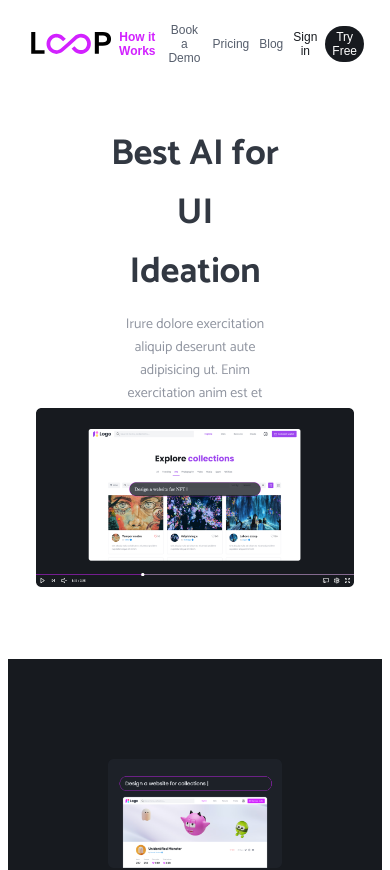
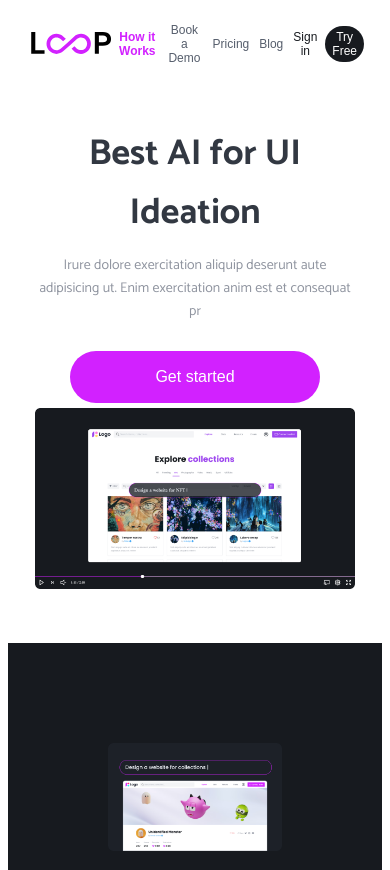
Before and after one commit to mohsinnaqvipro/ai-web, a Next.js app: page / in a window 390 px wide. Shown: the top 870 px of the page. Built offline with nearby package versions, Linux system fonts and the light colour scheme.

Commit message:
some changes

```diff
--- a/src/app/components/Faq/faq.module.css
+++ b/src/app/components/Faq/faq.module.css
@@ -4,6 +4,10 @@
   width: 100%;
   height: auto;
   padding-bottom: var(--faq-mainLayout-Padding);
+}
+.innerLayout {
+  max-width: 1600px;
+  margin: 0 auto;
 }
 
 .mainLayout h2 {
--- a/src/app/components/FeatureImage/featureImage.module.css
+++ b/src/app/components/FeatureImage/featureImage.module.css
@@ -10,12 +10,15 @@
   padding: var(--padding-100);
   max-width: 100vw;
   height: auto;
+  margin: 0 auto;
 }
 
 .innerLayout {
+  max-width: 1600px;
   display: flex;
   justify-content: space-between;
   align-items: center;
+  margin: 0 auto;
 }
 
 .leftLayout {
--- a/src/app/components/FeatureImageTwo/featureImageTwo.module.css
+++ b/src/app/components/FeatureImageTwo/featureImageTwo.module.css
@@ -7,6 +7,15 @@
   background-color: var(--background-color-171a1ff);
   margin: var(--margin-0-63);
   padding: var(--padding-50);
+}
+
+.innerLayout {
+  max-width: 1600px;
+  margin: 0 auto;
+  display: flex;
+  justify-content: center;
+  align-items: center;
+  flex-direction: column;
 }
 
 .featureContainer p {
@@ -27,3 +36,9 @@
   width: var(--width-100-percent);
   height: var(--height-auto);
 }
+
+@media only screen and (max-width: 767px) {
+  .featureContainer {
+    padding: 45px 27px;
+  }
+}
--- a/src/app/components/FeatureImageTwo/index.js
+++ b/src/app/components/FeatureImageTwo/index.js
@@ -1,21 +1,23 @@
-"use client";
+'use client'
 
-import React from "react";
+import React from 'react'
 
-import Button from "@/shared/Button";
-import styles from "./featureImageTwo.module.css";
-import Image from "next/image";
-import featureImage from "@/assets/images/FeatureImage.jpg";
+import Button from '@/shared/Button'
+import styles from './featureImageTwo.module.css'
+import Image from 'next/image'
+import featureImage from '@/assets/images/FeatureImage.jpg'
 
 const FeatureImageTwo = () => {
   return (
     <div className={styles.featureContainer}>
-      <p>Templates</p>
-      <h2>Build your tale</h2>
-      <Button text="Get Started" />
-      <Image className={styles.svgLogo} src={featureImage} alt="" />
+      <div className={styles.innerLayout}>
+        <p>Templates</p>
+        <h2>Build your tale</h2>
+        <Button text='Get Started' />
+        <Image className={styles.svgLogo} src={featureImage} />
+      </div>
     </div>
-  );
-};
+  )
+}
 
-export default FeatureImageTwo;
+export default FeatureImageTwo
--- a/src/app/components/Hero/hero.module.css
+++ b/src/app/components/Hero/hero.module.css
@@ -24,18 +24,30 @@
   margin-top: 12px;
 }
 
-.image {
-  max-width: 85%;
-  /* width: auto; */
+.imageHolder {
+  max-width: 1600px;
   display: block;
-  margin: var(--margin-0-auto);
-  padding-bottom: var(--padding-bottom-72);
+  margin: 0 auto;
+  padding: 0 50px 72px;
+  margin: 0 auto;
+}
+
+.imageHolder img {
+  width: 100%;
   height: auto;
 }
 
 @media only screen and (max-width: 767px) {
+  .mainLayout {
+    padding: 0 27px;
+  }
+
   .h1 {
-    margin: var(--margin-36-0);
-    font-size: var(--font-size-36);
+    margin: 36px 0 0 0;
+    font-size: 36px;
+  }
+
+  .imageHolder {
+    padding: 0 27px 45px;
   }
 }
--- a/src/app/components/Hero/index.js
+++ b/src/app/components/Hero/index.js
@@ -1,10 +1,10 @@
-"use client";
+'use client'
 
-import React from "react";
-import Image from "next/image";
-import Button from "@/shared/Button";
-import Video from "@/assets/images/video.png";
-import styles from "./hero.module.css";
+import React from 'react'
+import Image from 'next/image'
+import Button from '@/shared/Button'
+import Video from '@/assets/images/video.png'
+import styles from './hero.module.css'
 
 const Hero = () => {
   return (
@@ -14,11 +14,13 @@ const Hero = () => {
         <p
           className={styles.p}
         >{`Irure dolore exercitation aliquip deserunt aute adipisicing ut. Enim exercitation anim est et consequat pr`}</p>
-        <Button text="Get started" />
+        <Button text='Get started' />
       </div>
-      <Image className={styles.image} src={Video} alt="" />
+      <div className={styles.imageHolder}>
+        <Image className={styles.image} src={Video} />
+      </div>
     </>
-  );
-};
+  )
+}
 
-export default Hero;
+export default Hero
--- a/src/app/components/TextFeatureOne/textFeatureOne.module.css
+++ b/src/app/components/TextFeatureOne/textFeatureOne.module.css
@@ -16,3 +16,9 @@
   max-width: 600px;
   text-align: center;
 }
+
+@media only screen and (max-width: 767px) {
+  .mainLayout {
+    padding: 40px 27px;
+  }
+}
--- a/src/app/components/TextFeatureTwo/textFeatureTwo.module.css
+++ b/src/app/components/TextFeatureTwo/textFeatureTwo.module.css
@@ -1,4 +1,6 @@
 .mainLayout {
+  max-width: 1600px;
+  margin: 0 auto;
   display: flex;
   background-color: var(--background-color-fafafbff);
   justify-content: space-between;
```
Also changed, not shown: src/app/components/Faq/index.js (+16 -16 lines).
